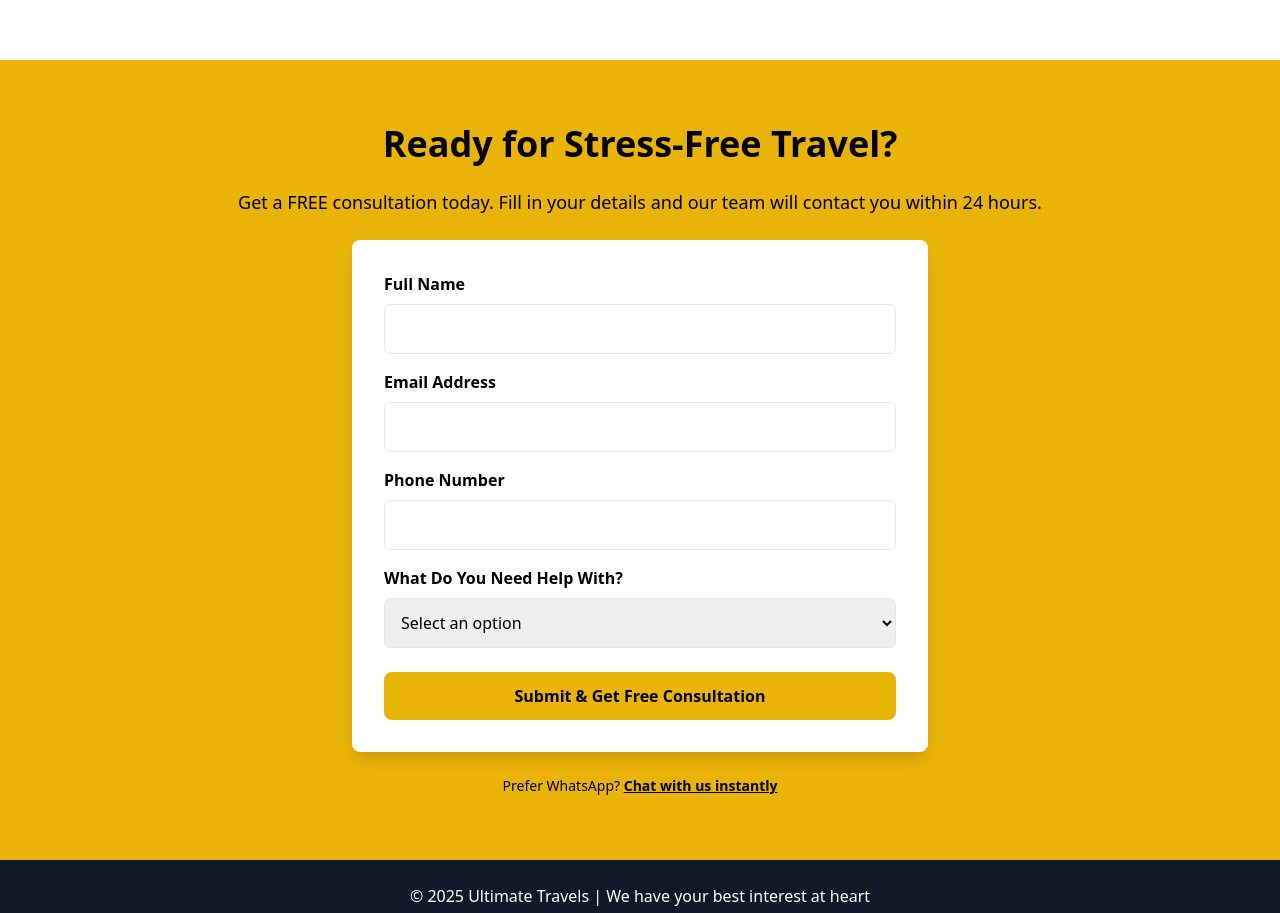
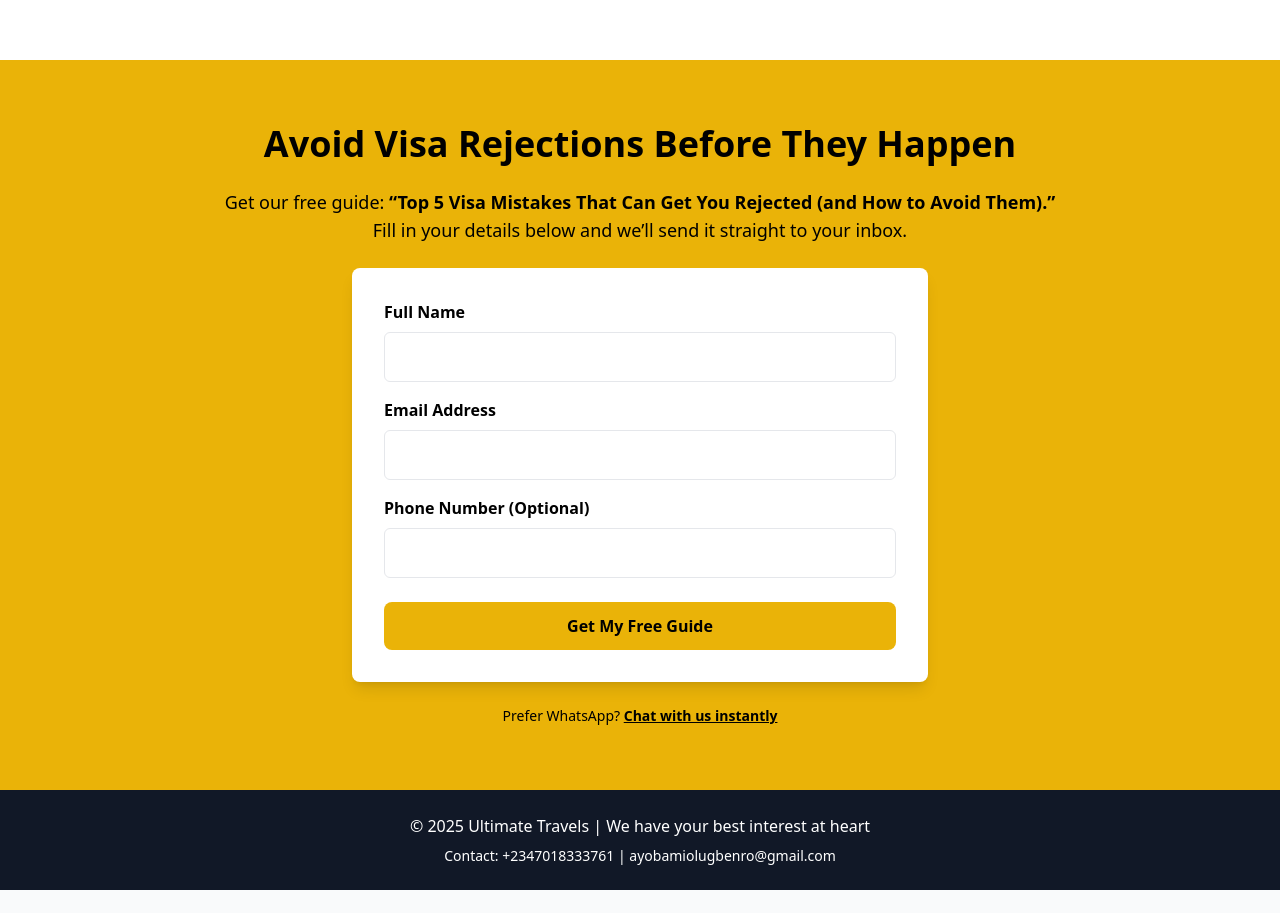
Before and after one commit to bizautomagic/ultimatetravels, a plain HTML site: page index.html in a window 1280 px wide. Shown: the part 2000-2913 px from the top of the page. After the commit the page ends 2890 px from the top, so only its background shows below. Drawn offline with nearby package versions, Linux system fonts and the light colour scheme.

Commit message:
Update index.html

```diff
--- a/index.html
+++ b/index.html
@@ -84,13 +84,15 @@
 
   <!-- Final CTA with Form -->
   <section id="cta" class="py-16 px-6 md:px-20 bg-yellow-500 text-black text-center">
-    <h2 class="text-3xl md:text-4xl font-bold mb-6">Ready for Stress-Free Travel?</h2>
-    <p class="mb-6 text-lg">Get a FREE consultation today. Fill in your details and our team will contact you within 24 hours.</p>
+  <h2 class="text-3xl md:text-4xl font-bold mb-6">Avoid Visa Rejections Before They Happen</h2>
+  <p class="mb-6 text-lg">Get our free guide: <strong>“Top 5 Visa Mistakes That Can Get You Rejected (and How to Avoid Them).”</strong><br>
+  Fill in your details below and we’ll send it straight to your inbox.</p>
 
   <form action="https://formsubmit.co/ayobamiolugbenro@gmail.com" method="POST" class="max-w-xl mx-auto bg-white rounded-lg shadow-lg p-8 text-left">
-      <!-- Hidden setup for formsubmit -->
+    <!-- Hidden setup -->
     <input type="hidden" name="_subject" value="New Travel Lead - Ultimate Travels">
     <input type="hidden" name="_captcha" value="false">
+    <input type="hidden" name="_autoresponse" value="Thank you for requesting our free guide! We’ll send the 'Top 5 Visa Mistakes to Avoid' checklist to you shortly.">
 
     <div class="mb-4">
       <label class="block font-bold mb-2">Full Name</label>
@@ -100,23 +102,14 @@
       <label class="block font-bold mb-2">Email Address</label>
       <input type="email" name="email" required class="w-full p-3 border rounded-md focus:outline-none focus:ring-2 focus:ring-yellow-400">
     </div>
-      <div class="mb-4">
-        <label class="block font-bold mb-2">Phone Number</label>
-        <input type="tel" name="phone" required class="w-full p-3 border rounded-md focus:outline-none focus:ring-2 focus:ring-yellow-400">
+    <div class="mb-6">
+      <label class="block font-bold mb-2">Phone Number (Optional)</label>
+      <input type="tel" name="phone" class="w-full p-3 border rounded-md focus:outline-none focus:ring-2 focus:ring-yellow-400">
     </div>
-      <div class="mb-6">
-        <label class="block font-bold mb-2">What Do You Need Help With?</label>
-        <select name="service" required class="w-full p-3 border rounded-md focus:outline-none focus:ring-2 focus:ring-yellow-400">
-          <option value="">Select an option</option>
-          <option value="passport">Passport Application/Renewal</option>
-          <option value="visa">Visa Application</option>
-          <option value="flights">Flight Booking</option>
-          <option value="hotels">Hotel Reservation</option>
-          <option value="cargo">Overseas Cargo</option>
-          <option value="consult">Travel Consultation</option>
-        </select>
-      </div>
-      <button type="submit" class="w-full bg-yellow-500 text-black font-bold py-3 px-6 rounded-lg hover:bg-yellow-400 transition">Submit & Get Free Consultation</button>
+
+    <button type="submit" class="w-full bg-yellow-500 text-black font-bold py-3 px-6 rounded-lg hover:bg-yellow-400 transition">
+      Get My Free Guide
+    </button>
   </form>
 
   <p class="mt-6 text-sm">Prefer WhatsApp? <a href="https://wa.me/2347018333761" class="underline font-bold">Chat with us instantly</a></p>
```
Lines whose indentation alone changed are shown as unchanged.
